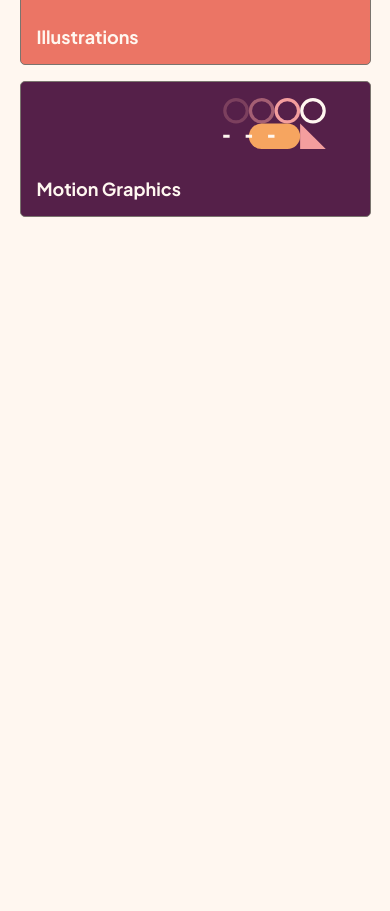
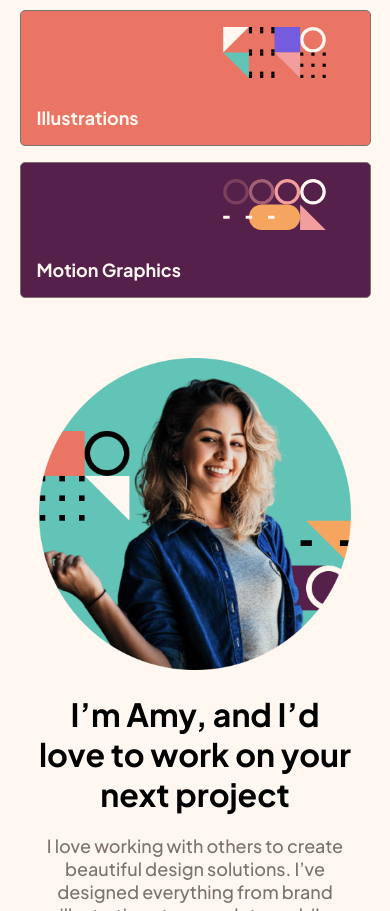
Before and after one commit to julienLeMee/frontend-mentor-portfolio, a website: page index.html in a window 390 px wide. Shown: the part 1089-2000 px from the top of the page. Before the commit the page ends 1366 px from the top, so only its background shows below. Drawn offline with Linux system fonts and the light colour scheme.

Commit message:
added about section

```diff
--- /dev/null
+++ b/components/_about.scss
@@ -0,0 +1,25 @@
+.about__content {
+  display: flex;
+  justify-content: center;
+  align-items: center;
+  width: 80%;
+  margin: 20px auto;
+  .about__title h2 {
+    margin: 20px auto;
+    font-size: $bold-medium-font-size;
+    width: 75%;
+  }
+  .about__title p {
+    font-size: $medium-font-size;
+    color: $medium-brown;
+    margin: 20px auto;
+    width: 75%;
+  }
+  .btn__container {
+    width: 75%;
+    margin: 20px auto;
+  }
+  img {
+    width: 100%;
+  }
+}
--- a/components/_button.scss
+++ b/components/_button.scss
@@ -12,3 +12,10 @@
     background-color: $galactic-blue;
   }
 }
+
+.btn--red {
+  background-color: $light-red;
+  &:hover {
+    background-color: $summer-yellow;
+  }
+}
--- a/components/_media-queries.scss
+++ b/components/_media-queries.scss
@@ -21,12 +21,33 @@
   .header__content {
     width: 90%;
     .header__title h1 {
-      font-size: $bold-small-font-size;
+      margin: 0 auto;
+      font-size: $bold-medium-font-size;
+      width: 80%;
     }
     .header__title p {
-      font-size: 16px;
+      font-size: 18px;
     }
   }
 
+  .about__content {
+    display: flex;
+    flex-direction: column;
+    justify-content: center;
+    align-items: center;
+    margin: 0 auto;
+    width: 100%;
+    text-align: center;
+    .about__title h2 {
+      font-size: $bold-small-font-size!important;
+      width: 100%!important;
+    }
+    .about__title p {
+      width: 100%!important;
+    }
+    .btn__container {
+      width: 100%!important;
+    }
+  }
 
 }
--- a/index.html
+++ b/index.html
@@ -58,6 +58,24 @@
       </div>
     </header>
 
+    <!-- About -->
+    <div class="about__content">
+      <div class="about__img">
+        <img src="./ressources/avatar.png" alt="avatar">
+      </div>
+      <div class="about__title">
+        <h2>I’m Amy, and I’d love to work on your next project</h2>
+        <p>
+          I love working with others to create beautiful design solutions. I’ve designed everything from brand illustrations to complete mobile apps. I’m also handy with a camera!
+        </p>
+        <div class="btn__container">
+          <button class="btn btn--red">
+            Free Consultation
+          </button>
+        </div>
+      </div>
+    </div>
+
   <script src="script.js"></script>
   </body>
 </html>
--- a/main.scss
+++ b/main.scss
@@ -4,6 +4,7 @@
 @import './components/header';
 @import './components/media-queries';
 @import './components/grid';
+@import './components/about';
 
 * {
   margin: 0;
```
Also changed, not shown: public/style.css, 1 other file.
